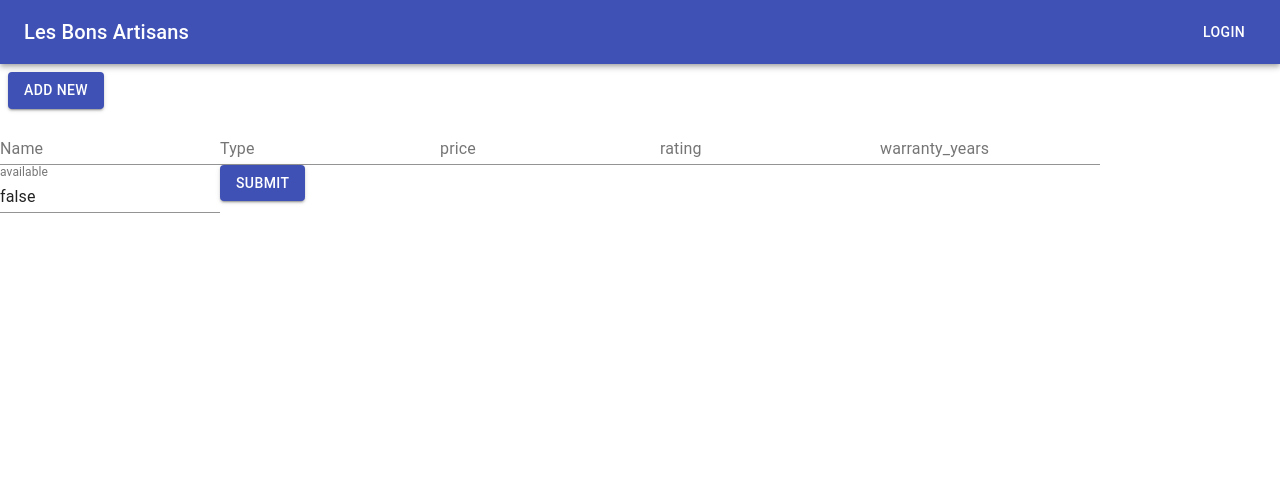
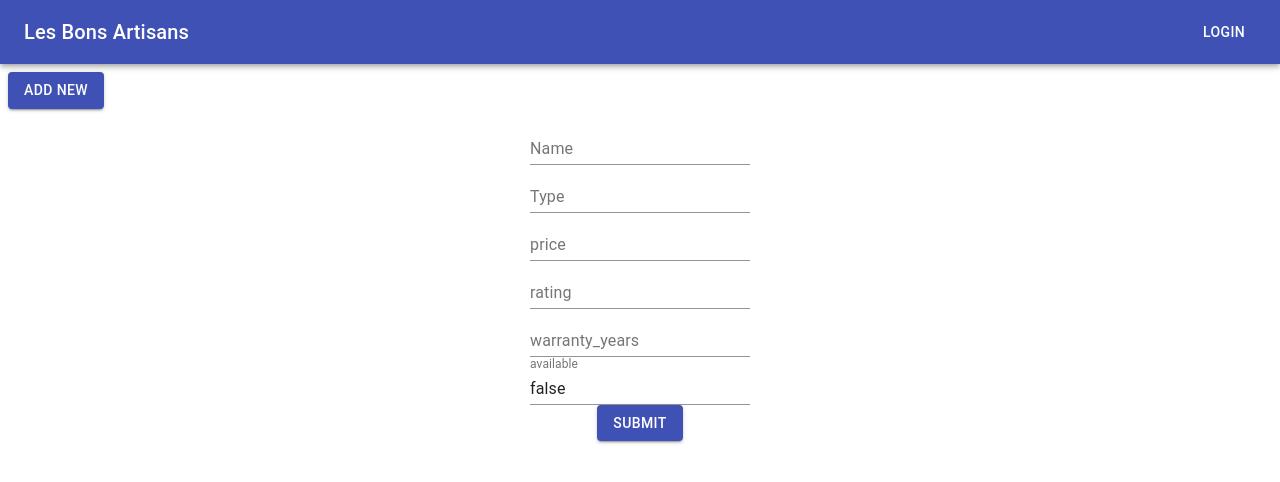
Before and after one commit to MaximeLeBerre/les-bons-artisans-front, a React (Create React App) app: page /form/post in a window 1280 px wide. Shown: the top 482 px of the page. Built offline with nearby package versions, Linux system fonts and the light colour scheme.

Commit message:
correction of bug and delete message into console

```diff
--- a/src/components/FormItem.jsx
+++ b/src/components/FormItem.jsx
@@ -31,7 +31,15 @@
 
   return (
     <div>
-      <form onSubmit={formik.handleSubmit}>
+      <form
+        onSubmit={formik.handleSubmit}
+        style={{
+          display: 'flex',
+          justifyContent: 'center',
+          alignItems: 'center',
+          flexDirection: 'column'
+        }}
+      >
         <TextField
           id="name"
           name="name"
--- a/src/components/Item.jsx
+++ b/src/components/Item.jsx
@@ -49,7 +49,7 @@
           <Typography gutterBottom variant="h5" component="h2">
             {name}
           </Typography>
-          <Typography variant="body2" color="textSecondary" component="p">
+          <Typography variant="body2" color="textSecondary" component="h2">
             <p>
               Type :
               {type}
--- a/src/components/ItemDetails.jsx
+++ b/src/components/ItemDetails.jsx
@@ -18,7 +18,7 @@
   return (
     <>
       {item.map((obj) => (
-        <div>
+        <div key={obj.id + 1}>
           <Formik
             initialValues={{
               name: obj.name,
@@ -30,7 +30,6 @@
             }}
             onSubmit={async (values) => {
               await new Promise((r) => setTimeout(r, 500));
-              /* const res = (JSON.stringify(values, null, 2)); */
               axios.put(`http://localhost:3000/api/object/${id}`, values)
                 .then((reponse) => reponse);
             }}
--- a/src/components/ListItems.jsx
+++ b/src/components/ListItems.jsx
@@ -10,19 +10,19 @@
       const data = res.data;
       setItems(data);
     });
-  }, []);
+  }, [items]);
 
   return (
     <>
       <div
         style={{
-          display: 'flex', justifyContent: 'center'
+          display: 'flex', justifyContent: 'center', margin: '5%'
         }}
       >
         <div style={{ display: 'flex', flexDirection: 'row', flexWrap: 'wrap' }}>
           {items.map((item) => (
-            <>
             <Item
+              key={item._id + 1}
               id={item._id}
               name={item.name}
               type={item.type}
@@ -31,7 +31,6 @@
               warrantyYears={item.warranty_years}
               available={item.available}
             />
-            </>
           ))}
         </div>
       </div>
```
Lines whose indentation alone changed are shown as unchanged.
